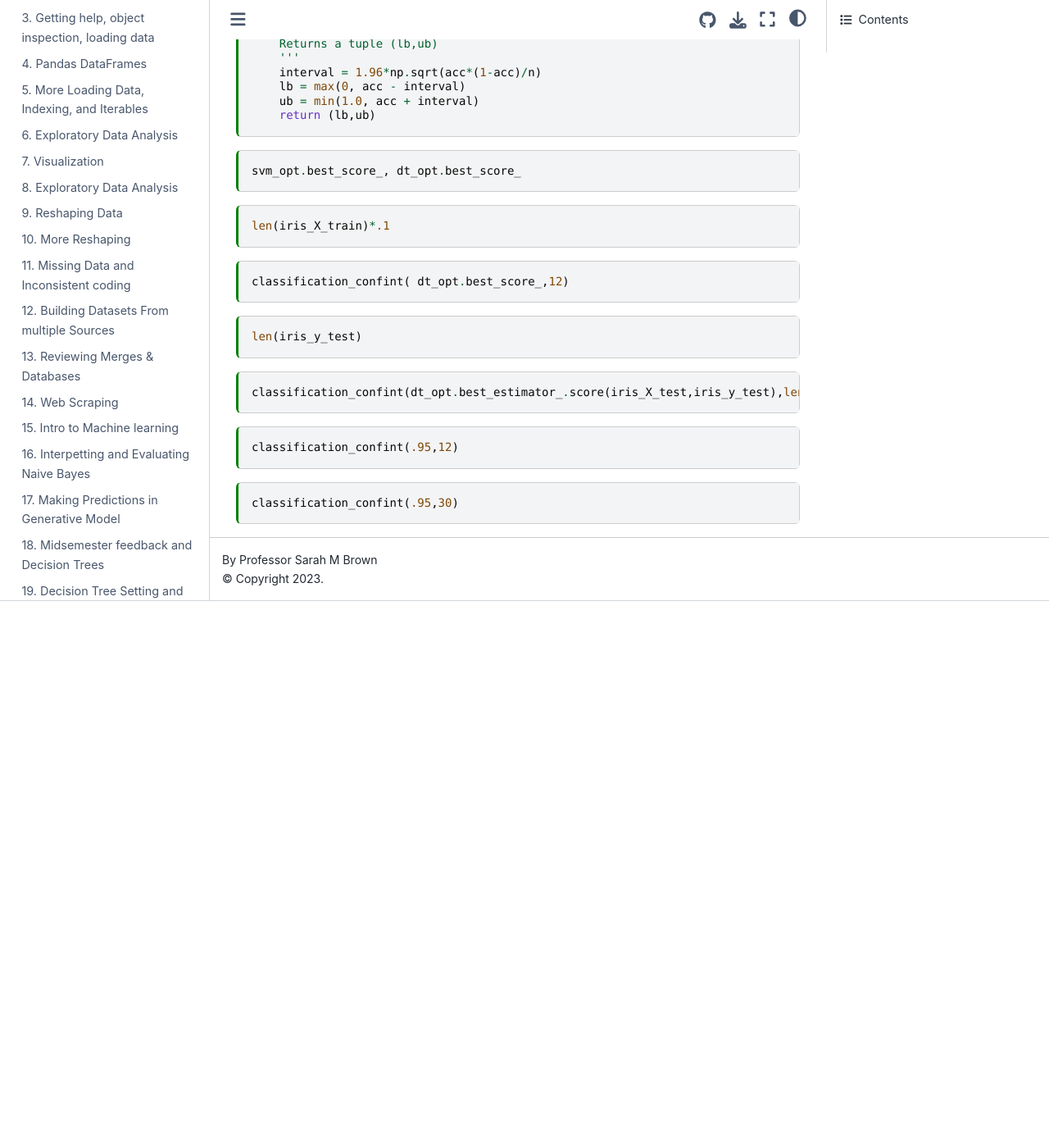
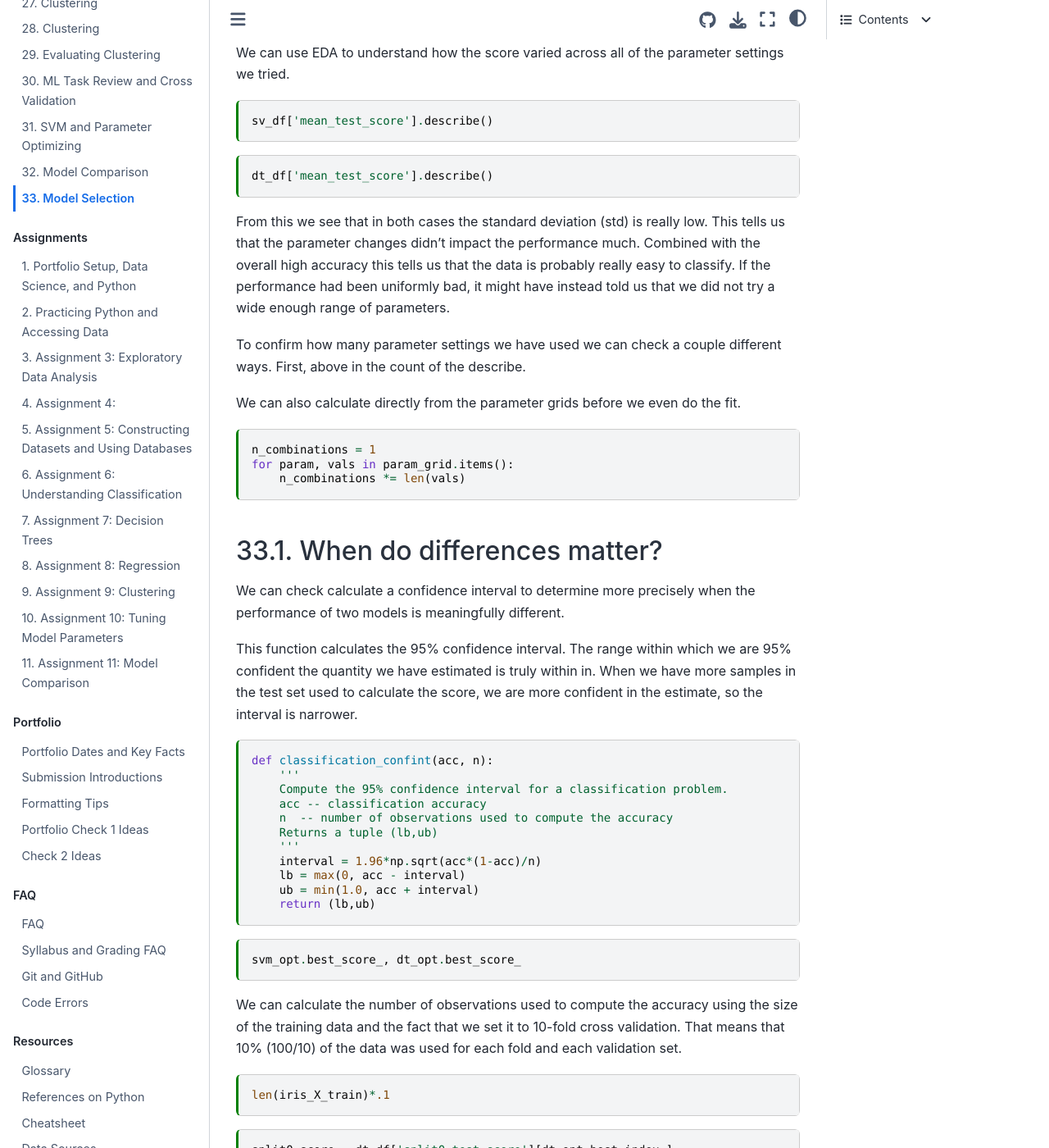
Before and after one commit to rhodyprog4ds/BrownFall21, a Jupyter Book: the page built from notes/2021-11-17.md, in a window 1280 px wide and 1400 px high, scrolled down 1407 px. Shown: the whole window at 82% size. Built offline with Jupyter Book 1.0.4 settings and Sphinx 7.4.7 and the Sphinx Book theme 1.1.4, drawn with Linux system fonts in a browser that asks for light colours; pages that are not in the unit, such as notebooks, are missing from menus; before the commit the page ends 2140 px from its top, so only the background shows below that; some of the changed text lies outside the part shown.

Commit message:
a11 and annotated notes

`````diff
--- a/_toc.yml
+++ b/_toc.yml
@@ -42,6 +42,7 @@ parts:
       - file: notes/2021-11-08
       - file: notes/2021-11-12
       - file: notes/2021-11-15
+      - file: notes/2021-11-17
   - caption: Assignments
     numbered: True
     chapters:
@@ -55,6 +56,7 @@ parts:
     - file: assignments/08-regression
     - file: assignments/09-clustering
     - file: assignments/10-optimize
+    - file: assignments/11-compare
   - caption: Portfolio
     chapters:
     - file: portfolio/index
--- /dev/null
+++ b/assignments/11-compare.md
@@ -0,0 +1,52 @@
+---
+substitutions:
+  accept_assignment: |
+    [accept the assignment](https://classroom.github.com/a/iJJGWe4h)
+  date : 2020-11-24 11:59pm
+---
+# Assignment 11: Model Comparison
+
+## Quick Facts
+
+{{accept_assignment}}
+__Due: {{ date }}__
+
+## Related notes
+
+- [2021-11-15](../notes/2021-11-15)
+- [2021-11-17](../notes/2021-11-17)
+- [2021-11-19]()
+<!-- ../notes/2021-11-19 -->
+
+## Assessment
+
+```{list-table} compare models and make a recommendation
+:header-rows: 1
+
+* - task
+  - skill
+* - determine the best model for a given dataset
+  - compare (2)
+* - test the model on test data and interpret in context
+  - classification, clustering, OR regression (2)
+* - choose and justify appropriate parameters parameter grid for the context
+  - classification, clustering, OR regression (2) AND process (2)
+* - evaluate fit of the model while varying the cross validation parameters and interpret
+  - evaluate (2)
+* - interpret the classifier performance in the context of the dataset
+  - process (2)
+* - analyze the impact of model parameters on model performance
+  - process (2)
+* - usse EDA techniques to interpret the experimental results
+  - summarize (2), visualize (2)
+```
+
+Choose a dataset, it can be appropriate for classification, regression, or clustering. Fit at least two models for the same task and choose the appropriate metrics to compare the fit. Decide which model you would recommend based on a realistic setting for that dataset and include evidence justifying that choice. Summarize your findings with plots and tables as appropriate.
+
+This will be easiest if you use a dataset you've used on for one of the previous assignments or choose another.
+
+```{admonition} Think Ahead
+
+How would this decision making compare for a more complex model or in more realistic setting.
+
+```
--- a/notes/2021-11-17.md
+++ b/notes/2021-11-17.md
@@ -10,6 +10,24 @@ kernelspec:
   language: python
   name: python3
 ---
+
+# Model Selection
+
+We'll pick up from where we left off on Monday.
+
+````{margin}
+```{admonition} Further Reading
+
+If you struggled to understand this code excerpt to fill in the comments, some generic strategies to understand code may help, beyond applying what we have covered in class.
+
+The Programmer's brain
+is an overview of how brains work, as applied to programming, written for working
+developers. This means that it assumes you know most CS concepts and at least two programming languages. If you don't there may be some parts that do not make sense to you, but the general ideas should still make sense.
+The author is a professor who researchers how people learn
+programming and how to effectively teach it.
+
+```
+````
 
 ```{code-cell} ipython3
 import matplotlib.pyplot as plt
@@ -57,10 +75,14 @@ svm_opt.fit(iris_X_train,iris_y_train)
 sv_df = pd.DataFrame(svm_opt.cv_results_)
 ```
 
+We can compare how the best models fit during validation:
+
 ```{code-cell} ipython3
 svm_opt.best_score_, dt_opt.best_score_
 ```
+We see that the SVM does a little bit better.
 
+We can also apply the best estimator from each model class (that is the best parameter settings for each SVM and Decision Tree) to the test data to get our final score.
 ```{code-cell} ipython3
 svm_opt.best_estimator_.score(iris_X_test,iris_y_test)
 ```
@@ -69,13 +91,12 @@ svm_opt.best_estimator_.score(iris_X_test,iris_y_test)
 dt_opt.best_estimator_.score(iris_X_test,iris_y_test)
 ```
 
+We can also examine the results to think through this choice more clearly.
 ```{code-cell} ipython3
 sv_df.head(2)
 ```
 
-```{code-cell} ipython3
-sv_df['mean_test_score'].mean()
-```
+We can  use EDA to understand how the score varied across all of the parameter settings we tried.
 
 ```{code-cell} ipython3
 sv_df['mean_test_score'].describe()
@@ -84,6 +105,30 @@ sv_df['mean_test_score'].describe()
 ```{code-cell} ipython3
 dt_df['mean_test_score'].describe()
 ```
+
+From this we see that in both cases the standard deviation (std) is really
+low. This tells us that the parameter changes didn't impact the performance
+much.  Combined with the overall high accuracy this tells us that the data
+is probably really easy to classify.  If the performance had been uniformly
+bad, it might have instead told us that we did not try a wide enough range
+of parameters.
+
+To confirm how many parameter settings we have used we can check a couple different ways. First, above in the count of the describe.
+
+We can also calculate directly from the parameter grids before we even do the fit.
+```{code-cell} ipython3
+n_combinations = 1
+for param, vals in param_grid.items():
+    n_combinations *= len(vals)
+```
+
+## When do differences matter?
+
+We can check calculate a confidence interval to determine more precisely when the performance of two models is meaningfully different.
+
+
+This function calculates the 95% confidence interval.  The range within which we are 95% confident the quantity we have estimated is truly within in.  When we have more samples in the test set used to calculate the score, we are more confident in the estimate, so the interval is narrower.
+
 
 ```{code-cell} ipython3
 def classification_confint(acc, n):
@@ -103,12 +148,25 @@ def classification_confint(acc, n):
 svm_opt.best_score_, dt_opt.best_score_
 ```
 
+We can calculate the number of observations used to compute the accuracy using the size of the training data and the fact that we set it to 10-fold cross validation. That means that 10% (100/10) of the data was used for each fold and each validation set.
+
 ```{code-cell} ipython3
 len(iris_X_train)*.1
 ```
 
 ```{code-cell} ipython3
-classification_confint( dt_opt.best_score_,12)
+split0_score = dt_df['split0_test_score'][dt_opt.best_index_]
+classification_confint(split0_score ,len(iris_X_train)*.1)
+```
+
+```{admonition} Correction
+since the best score is cross validated it actually uses the whole training data (by averaging 10 scores together).
+```
+
+
+
+```{code-cell} ipython3
+classification_confint( dt_opt.best_score_,len(iris_X_train))
 ```
 
 ```{code-cell} ipython3
@@ -119,6 +177,7 @@ len(iris_y_test)
 classification_confint(dt_opt.best_estimator_.score(iris_X_test,iris_y_test),len(iris_y_test))
 ```
 
+If we take the exact value we can see how more samples narrows the interval.
 ```{code-cell} ipython3
 classification_confint(.95,12)
 ```
@@ -127,6 +186,24 @@ classification_confint(.95,12)
 classification_confint(.95,30)
 ```
 
+We can further explore this by plotting directly from the calculation out of the function
 ```{code-cell} ipython3
+n_list = list(range(5,200)])
+intervals = [1.96*np.sqrt(acc*(1-acc)/n) for n in n_list]
+plt.plot(n_list, intervals)
+```
 
+## Questions After Class
+
+### When would I choose to use an svm?
+```{toggle}
+SVMs are often very accurate, and while in some cases a decision tree may be considered more interpretable, an SVM is not necessarily too hard to interpret.
+
+If accuracy is important, the SVM is often a really good choice.
 ```
+
+### How can we tell how many parameter settings we tried?
+```{toggle}
+
+We can calculate it in advance from the parameter grid or the length of the output DataFrame/lists in the dictionary.
+```
`````
